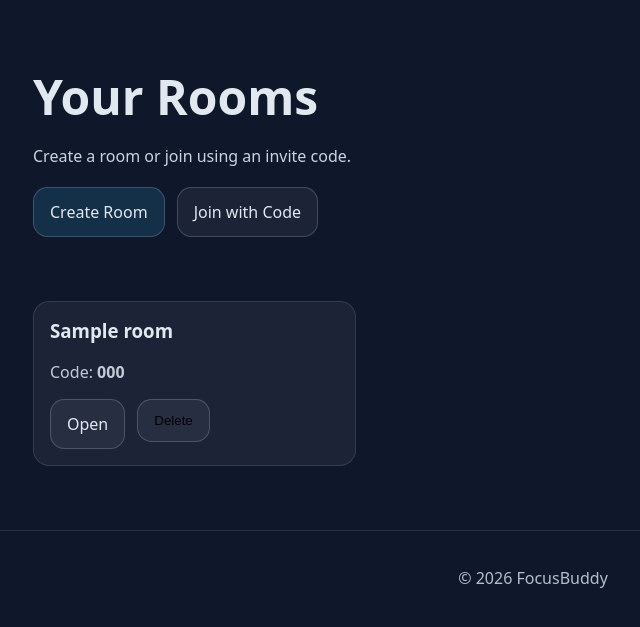
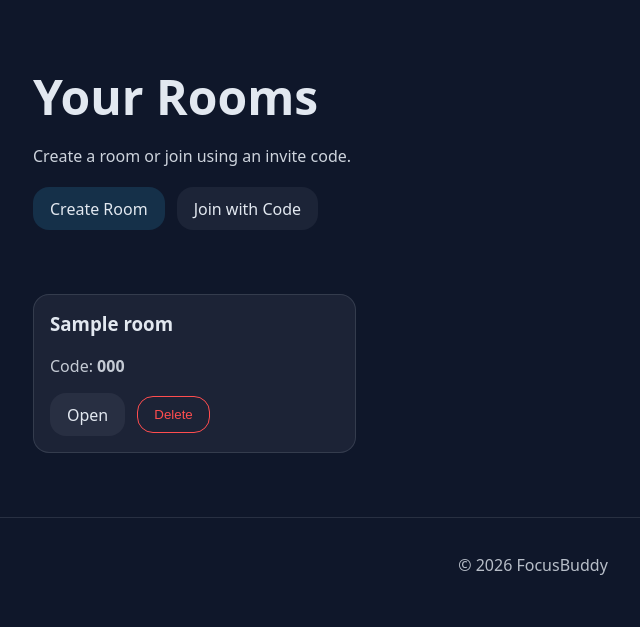
Before and after one commit to Nikoliadis/Focus-Buddy, a Flask app: page /rooms in a window 1280 px wide. Shown: the part 55-682 px from the top of the page, without its empty margins (107-747 px from the left). Run offline with Flask 3, Linux system fonts and the light colour scheme; the visitor is signed in with stand-in values (Sample User, id 1); tables that the repository leaves empty hold one stand-in row (values such as "Sample post").

Commit message:
Added More Abilities To Rooms

```diff
--- a/static/css/style.css
+++ b/static/css/style.css
@@ -174,6 +174,7 @@ a {
   border-color: rgba(248,113,113,.65);
 }
 
+
 /* ---------- Layout ---------- */
 .hero { padding: 4rem 0 2rem; }
 
@@ -271,3 +272,31 @@ a {
   .actions { flex-direction: column; align-items: flex-start; }
   .navbar { flex-direction: column; align-items: flex-start; }
 }
+
+.room-actions {
+  display: flex;
+  gap: .75rem;
+  align-items: center;
+  margin-top: .75rem;
+}
+
+.btn {
+  padding: .6rem 1rem;
+  border-radius: 1rem;
+  font-weight: 500;
+  cursor: pointer;
+  transition: all .2s ease;
+  border: 1px solid transparent;
+}
+
+.btn.danger {
+  background: transparent;
+  border: 1px solid #ff4d4f;
+  color: #ff4d4f;
+}
+
+.btn.danger:hover {
+  background: rgba(255, 77, 79, 0.12);
+  border-color: #ff4d4f;
+  color: #ff4d4f;
+}
--- a/templates/rooms/index.html
+++ b/templates/rooms/index.html
@@ -7,8 +7,12 @@
   <p class="muted">Create a room or join using an invite code.</p>
 
   <div class="actions">
-    <a class="btn primary" href="{{ url_for('rooms.rooms_create_page') }}">Create Room</a>
-    <a class="btn secondary" href="{{ url_for('rooms.rooms_join_page') }}">Join with Code</a>
+    <a class="btn primary" href="{{ url_for('rooms.rooms_create_page') }}">
+      Create Room
+    </a>
+    <a class="btn secondary" href="{{ url_for('rooms.rooms_join_page') }}">
+      Join with Code
+    </a>
   </div>
 </section>
 
@@ -20,22 +24,31 @@
           <h3 style="margin-top:0;">{{ room.name }}</h3>
 
           {% if room.join_code %}
-            <p class="muted">Code: <strong>{{ room.join_code }}</strong></p>
+            <p class="muted">
+              Code: <strong>{{ room.join_code }}</strong>
+            </p>
           {% else %}
             <p class="muted">No join code</p>
           {% endif %}
 
-          <div class="actions" style="margin-top:.75rem;">
-            <a class="btn secondary" href="{{ url_for('rooms.room_detail', room_id=room.id) }}">Open</a>
+          <div class="actions room-actions">
+            <a class="btn secondary"
+               href="{{ url_for('rooms.room_detail', room_id=room.id) }}">
+              Open
+            </a>
+
             {% if room.owner_id == session.get('user_id') %}
-              <form method="post" action="{{ url_for('rooms.room_delete', room_id=room.id) }}" style="margin:0;">
-                <button class="btn secondary" type="submit"
-                        onclick="return confirm('Delete this room? This cannot be undone.');">
+              <form method="post"
+                    action="{{ url_for('rooms.room_delete', room_id=room.id) }}"
+                    onsubmit="return confirm('Delete this room? This cannot be undone.');"
+                    style="margin:0;">
+                <button type="submit" class="btn danger">
                   Delete
                 </button>
               </form>
             {% endif %}
           </div>
+
         </div>
       {% endfor %}
     </div>
```
